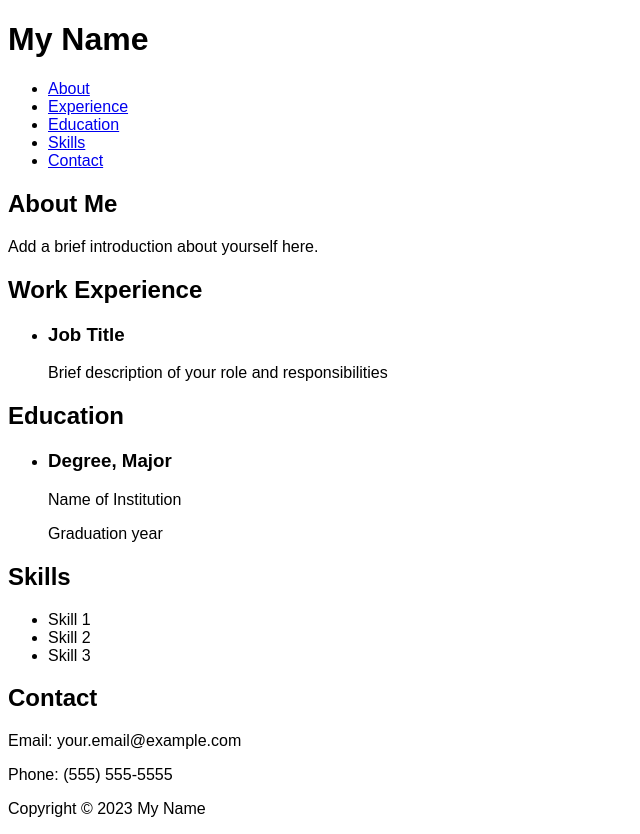
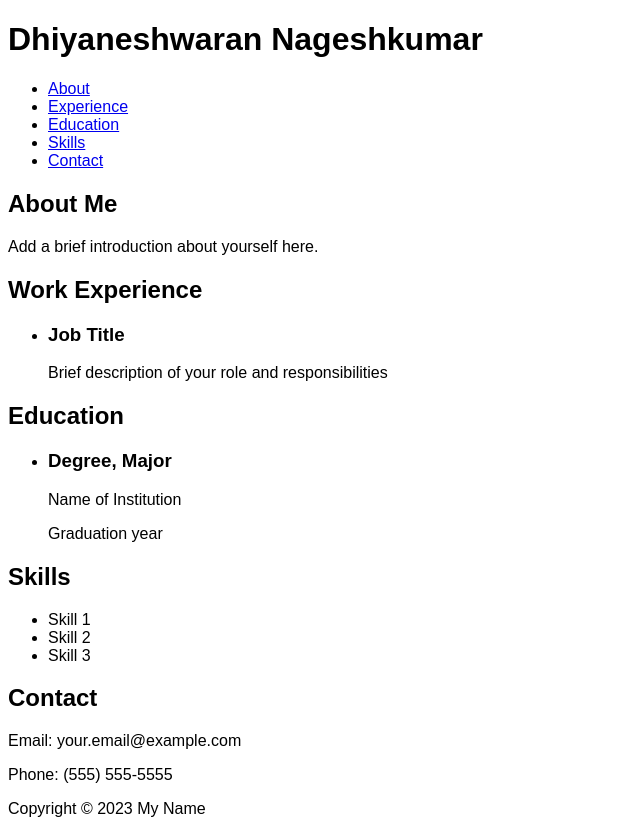
Before and after one commit to dhiyanesh23/testing_github_pages, a plain HTML site: page index.html in a window 1280 px wide. Shown: the whole page, without its empty margins (0-640 px from the left). Drawn offline with Linux system fonts and the light colour scheme.

Commit message:
name change

```diff
--- a/index.html
+++ b/index.html
@@ -13,7 +13,7 @@
 </head>
 <body>
   <header>
-    <h1>My Name</h1>
+    <h1>Dhiyaneshwaran Nageshkumar</h1>
     <nav>
       <ul>
         <li><a href="#about">About</a></li>
```
